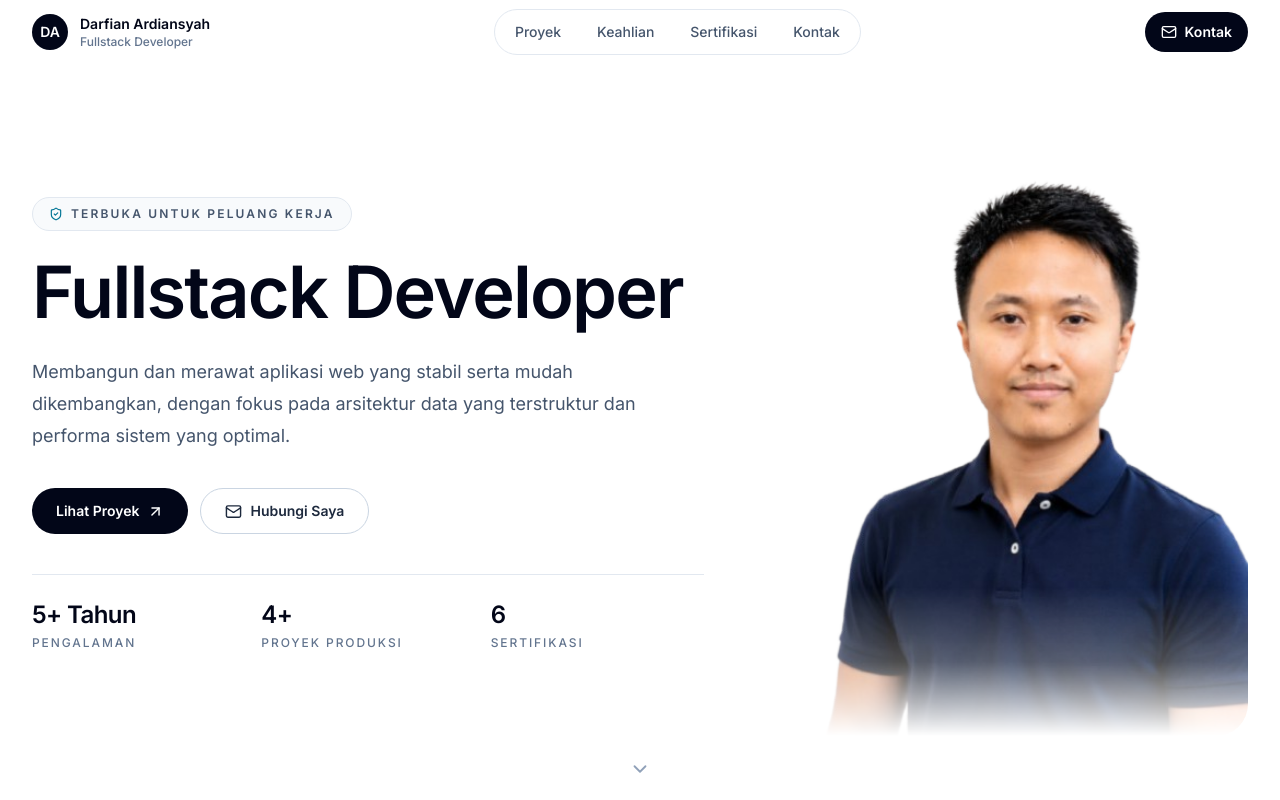
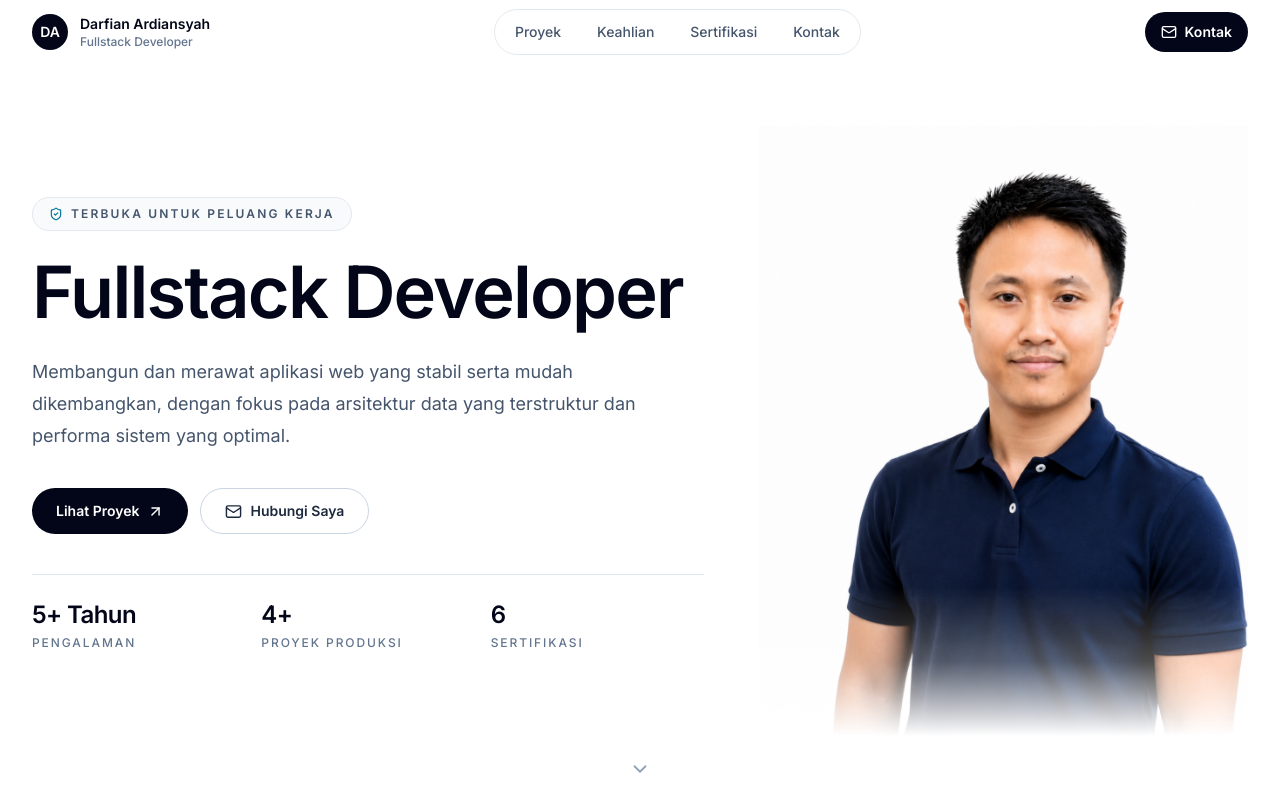
Before and after one commit to darfianardiansyah/portofolio, a React (Vite) app: page / in a window 1280 px wide. Shown: the top 800 px of the page. Built offline with nearby package versions, Linux system fonts and the light colour scheme.

Commit message:
update profile image path and add new profile image

```diff
--- a/src/app/App.tsx
+++ b/src/app/App.tsx
@@ -66,7 +66,7 @@ const HERO_COPY = {
   secondaryCta: "Hubungi Saya",
 };
 
-const HERO_PROFILE_IMAGE = "/profile/me.png";
+const HERO_PROFILE_IMAGE = "/profile/mee.png";
 
 const HERO_STATS = [
   ["5+ Tahun", "Pengalaman"],
```
Also changed, not shown: public/profile/mee.png (added).
